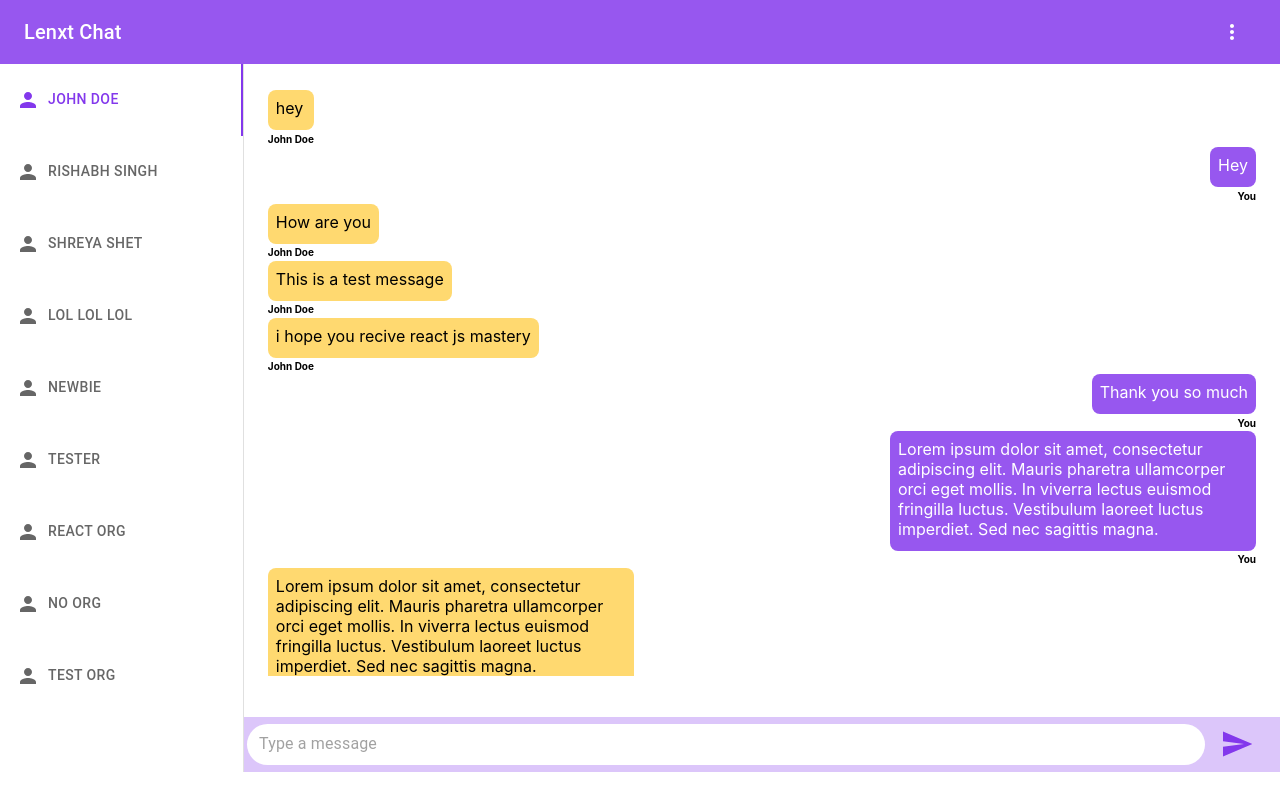
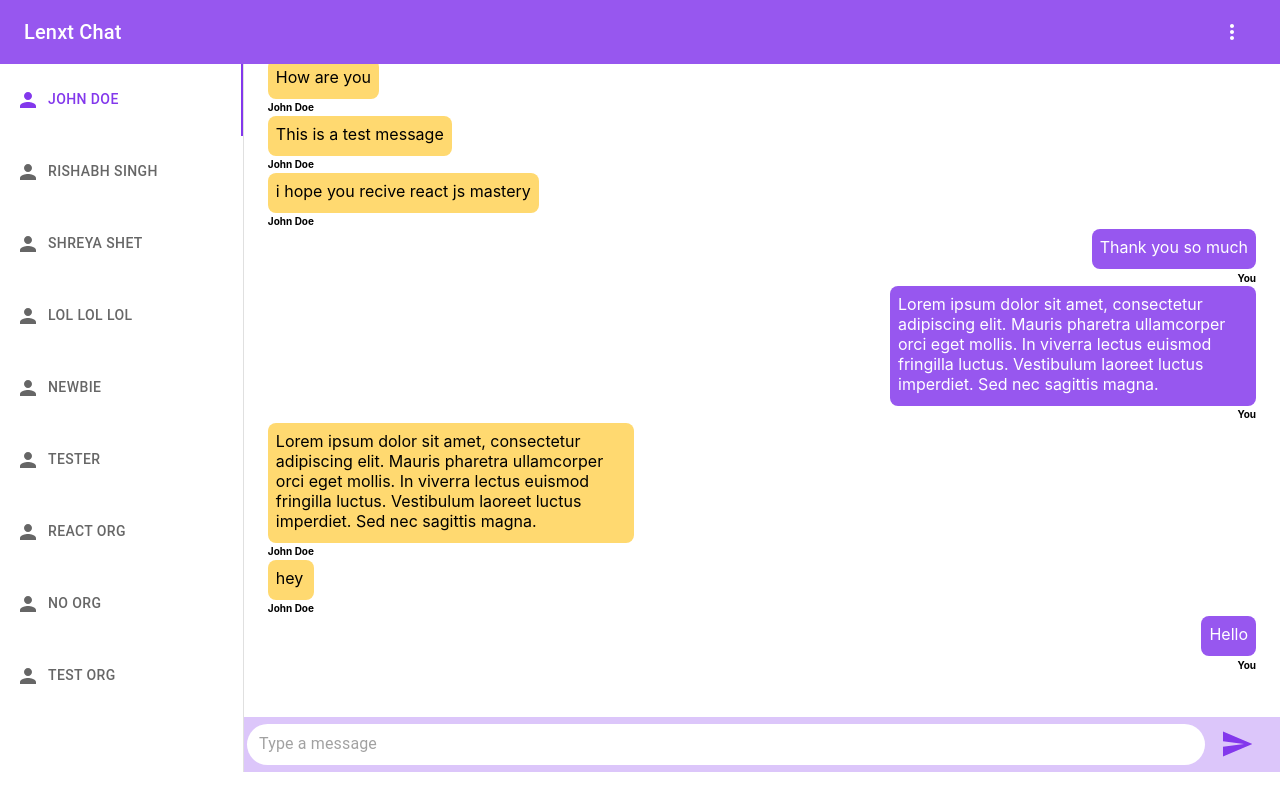
Before and after one commit to shreyaaashet/test-tabs, a React (Create React App) app: page / in a window 1280 px wide. Built offline with nearby package versions, Linux system fonts and the light colour scheme.

Commit message:
feat: add scroll to bottom in chat box

```diff
--- a/package.json
+++ b/package.json
@@ -14,6 +14,7 @@
     "react": "^17.0.2",
     "react-dom": "^17.0.2",
     "react-scripts": "4.0.3",
+    "react-scroll-to-bottom": "^4.2.0",
     "web-vitals": "^1.0.1"
   },
   "scripts": {
--- a/src/App.js
+++ b/src/App.js
@@ -105,6 +105,18 @@ const App = React.memo(() => {
             "Lorem ipsum dolor sit amet, consectetur adipiscing elit. Mauris pharetra ullamcorper orci eget mollis. In viverra lectus euismod fringilla luctus. Vestibulum laoreet luctus imperdiet. Sed nec sagittis magna.",
           time: "13:47",
         },
+        {
+          id: "1",
+          name: "Joh Doe",
+          message: "hey",
+          time: "13:47",
+        },
+        {
+          id: "10",
+          name: "Lenxt Person",
+          message: "Hello",
+          time: "13:47",
+        },
       ],
     },
     {
@@ -120,6 +132,31 @@ const App = React.memo(() => {
           id: "2",
           name: "Rishabh Singh",
           message: "Hope you are good ",
+          time: "13:47",
+        },
+        {
+          id: "10",
+          name: "Lenxt Person",
+          message: "Hello",
+          time: "13:47",
+        },
+        {
+          id: "10",
+          name: "Lenxt Person",
+          message: "Hello",
+          time: "13:47",
+        },
+        {
+          id: "10",
+          name: "Lenxt Person",
+          message: "Hello",
+          time: "13:47",
+        },
+        {
+          id: "2",
+          name: "Rishabh Singh",
+          message:
+            "Lorem ipsum dolor sit amet, consectetur adipiscing elit. Mauris pharetra ullamcorper orci eget mollis. In viverra lectus euismod fringilla luctus. Vestibulum laoreet luctus imperdiet. Sed nec sagittis magna.",
           time: "13:47",
         },
       ],
@@ -276,6 +313,7 @@ const App = React.memo(() => {
                   console.log(index);
                   return (
                     <Tab
+                      key={index}
                       icon={<PersonIcon />}
                       iconPosition="start"
                       label={conversation.userName}
@@ -299,6 +337,7 @@ const App = React.memo(() => {
                 }
                 return (
                   <TabPanel
+                    key={index}
                     sx={{ width: "100%", paddingBottom: 1, p: 0 }}
                     value={index.toString()}
                   >
--- a/src/components/Chats/index.jsx
+++ b/src/components/Chats/index.jsx
@@ -1,6 +1,7 @@
 import { Box } from "@mui/material";
 import React, { memo } from "react";
 import ChatFooter from "../ChatFooter";
+import ScrollToBottom from "react-scroll-to-bottom";
 
 const Chats = ({ message, conversation, myId }) => {
   return (
@@ -12,8 +13,9 @@ const Chats = ({ message, conversation, myId }) => {
         minHeight: "100%",
       }}
     >
-      <Box sx={{ p: "24px", maxHeight: "70.5vh", overflow: "auto" }}>
-        <Box sx={{ display: "flex", flexDirection: "column" }}>
+      <Box>
+        <ScrollToBottom className="chat-Box-Scroller">
+          <Box sx={{ padding: "24px" }}>
             {message &&
               message.messages.map((msg, index) => {
                 if (msg.id === myId) {
@@ -69,6 +71,7 @@ const Chats = ({ message, conversation, myId }) => {
                 }
               })}
           </Box>
+        </ScrollToBottom>
       </Box>
       <ChatFooter />
     </Box>
--- a/src/index.css
+++ b/src/index.css
@@ -24,11 +24,23 @@ code {
 
 /* Handle */
 ::-webkit-scrollbar-thumb {
-  background: #B8D1E0;
+  background: #b8d1e0;
   border-radius: 14px;
 }
 
 /* Handle on hover */
 ::-webkit-scrollbar-thumb:hover {
-  background: #9CBED3;
+  background: #9cbed3;
 }
+
+.chat-Box-Scroller {
+  display: flex;
+  flex-direction: column;
+  overflow: auto;
+  max-height: 78.9vh;
+}
+.chat-Box-Scroller button {
+  height: 30px !important;
+  width: 30px !important;
+  border-radius: 50%;
+}
```
Also changed, not shown: 1 other file (tests, documents, lock files or other folders). Lines whose indentation alone changed are shown as unchanged.
